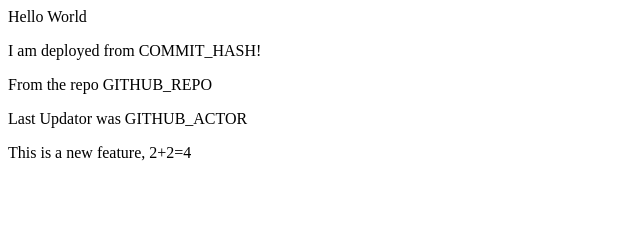
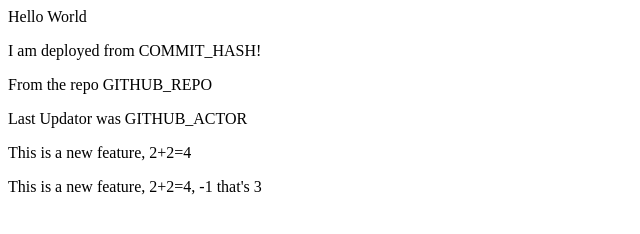
Before and after one commit to ikendoit/ci-cd-template-test-run, a website: page index.html in a window 1280 px wide. Shown: the whole page, without its empty margins (0-640 px from the left). Drawn offline with Linux system fonts and the light colour scheme.

Commit message:
good change

```diff
--- a/index.html
+++ b/index.html
@@ -9,5 +9,6 @@
     <p> Last Updator was GITHUB_ACTOR </p>
 
     <p> This is a new feature, 2+2=4 </p>
+    <p> This is a new feature, 2+2=4, -1 that's 3 </p>
   </body>
 </html>
```
